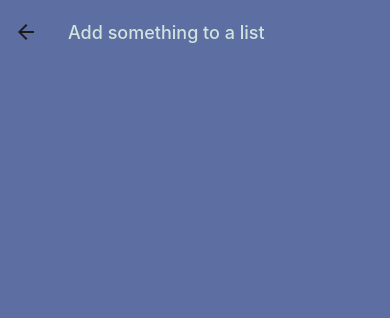
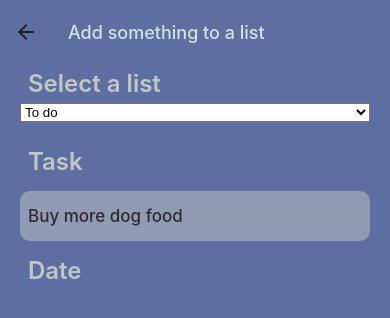
Before and after one commit to nhg0005/Fido-Remastered, a React Native app: screen /NewItemModal in a window 390 px wide. Shown: the top 318 px of the page. Built offline with nearby package versions, Linux system fonts and the light colour scheme.

Commit message:
Added content and styled NewItemModal. Implemented a list picker and made a few reusable components for the modal.

```diff
--- /dev/null
+++ b/components/MealOptions.js
@@ -0,0 +1,67 @@
+import React, {useContext, useEffect, useState} from 'react';
+import {StyleSheet, Text, View, TextInput} from 'react-native';
+import {UserDataContext} from '../context/UserDataContext';
+import {Picker} from '@react-native-picker/picker';
+
+/**************
+ * Page
+ **************/
+export const MealOptions = () => {
+  /* State Hooks */
+
+  /* Lifecycle Hooks */
+
+  return (
+    <View style={containerStyles.newItemInput}>
+      <Text style={textStyles.sectionHeader}>Meal</Text>
+      <TextInput
+        style={containerStyles.listItem}
+        returnKeyType="done"
+        placeholder="Lunch #3"
+      />
+      <Text style={textStyles.sectionHeader}>Time</Text>
+    </View>
+  );
+};
+
+/**************
+ * Components
+ **************/
+
+/**************
+ * Styling
+ **************/
+const containerStyles = StyleSheet.create({
+  main: {
+    flex: 1,
+    backgroundColor: '#5C6EA2',
+    paddingHorizontal: 20,
+  },
+  newItemInput: {marginTop: 20},
+  listItem: {
+    backgroundColor: 'rgba(194, 199, 197, 0.5)',
+    borderRadius: 10,
+    height: 50,
+    marginVertical: 10,
+    justifyContent: 'center',
+    fontSize: 17,
+    paddingHorizontal: 8,
+    color: '#32292F',
+    fontWeight: '500',
+  },
+});
+
+const textStyles = StyleSheet.create({
+  sectionHeader: {
+    fontSize: 24,
+    color: '#C2C7C5',
+    fontWeight: '600',
+    marginVertical: 5,
+    marginHorizontal: 8,
+  },
+  pickerItem: {
+    color: 'white',
+  },
+});
+
+const buttonStyles = StyleSheet.create({});
--- /dev/null
+++ b/components/ToDoOptions.js
@@ -0,0 +1,67 @@
+import React, {useContext, useEffect, useState} from 'react';
+import {StyleSheet, Text, View, TextInput} from 'react-native';
+import {UserDataContext} from '../context/UserDataContext';
+import {Picker} from '@react-native-picker/picker';
+
+/**************
+ * Page
+ **************/
+export const ToDoOptions = () => {
+  /* State Hooks */
+
+  /* Lifecycle Hooks */
+
+  return (
+    <View style={containerStyles.newItemInput}>
+      <Text style={textStyles.sectionHeader}>Task</Text>
+      <TextInput
+        style={containerStyles.listItem}
+        returnKeyType="done"
+        placeholder="Buy more dog food"
+      />
+      <Text style={textStyles.sectionHeader}>Date</Text>
+    </View>
+  );
+};
+
+/**************
+ * Components
+ **************/
+
+/**************
+ * Styling
+ **************/
+const containerStyles = StyleSheet.create({
+  main: {
+    flex: 1,
+    backgroundColor: '#5C6EA2',
+    paddingHorizontal: 20,
+  },
+  newItemInput: {marginTop: 20},
+  listItem: {
+    backgroundColor: 'rgba(194, 199, 197, 0.5)',
+    borderRadius: 10,
+    height: 50,
+    marginVertical: 10,
+    justifyContent: 'center',
+    fontSize: 17,
+    paddingHorizontal: 8,
+    color: '#32292F',
+    fontWeight: '500',
+  },
+});
+
+const textStyles = StyleSheet.create({
+  sectionHeader: {
+    fontSize: 24,
+    color: '#C2C7C5',
+    fontWeight: '600',
+    marginVertical: 5,
+    marginHorizontal: 8,
+  },
+  pickerItem: {
+    color: 'white',
+  },
+});
+
+const buttonStyles = StyleSheet.create({});
--- a/package.json
+++ b/package.json
@@ -10,6 +10,7 @@
     "lint": "eslint ."
   },
   "dependencies": {
+    "@react-native-picker/picker": "^2.4.1",
     "@react-navigation/native": "^6.0.10",
     "@react-navigation/native-stack": "^6.6.1",
     "react": "17.0.2",
--- a/pages/HomeScreen.js
+++ b/pages/HomeScreen.js
@@ -14,8 +14,10 @@ import {UserDataContext} from '../context/UserDataContext';
  * Page
  **************/
 export const HomeScreen = ({navigation}) => {
+  /* State Hooks */
   const {dummyData} = useContext(UserDataContext);
 
+  /* Lifecycle Hooks */
   // Adds new item header button to call modal
   useLayoutEffect(() => {
     navigation.setOptions({
--- a/pages/NewItemModal.js
+++ b/pages/NewItemModal.js
@@ -1,28 +1,53 @@
-import React, {useContext, useEffect} from 'react';
+import React, {useContext, useEffect, useState} from 'react';
 import {
   StatusBar,
   StyleSheet,
   Text,
   SectionList,
   TouchableOpacity,
+  SafeAreaView,
+  ScrollView,
   View,
+  TextInput,
 } from 'react-native';
 import {UserDataContext} from '../context/UserDataContext';
+import {Picker} from '@react-native-picker/picker';
+import {ToDoOptions} from '../components/ToDoOptions';
+import {MealOptions} from '../components/MealOptions';
 
 /**************
  * Page
  **************/
 export const NewItemModal = () => {
+  /* State Hooks */
   //   const {dummyData} = useContext(UserDataContext);
+  const [selectedList, setSelectedList] = useState('To do');
 
+  const [newTask, setNewTask] = useState('');
+  const [newDate, setNewDate] = useState();
+
+  /* Lifecycle Hooks */
   //   useEffect(() => {}, [dummyData]);
 
   return (
-    <View
+    <ScrollView
       style={containerStyles.main}
       contentInsetAdjustmentBehavior="automatic">
-      <StatusBar barStyle="light-content" />
-    </View>
+      <Text style={textStyles.sectionHeader}>Select a list</Text>
+      <Picker
+        selectedValue={selectedList}
+        onValueChange={(itemValue, itemIndex) => setSelectedList(itemValue)}
+        itemStyle={textStyles.pickerItem}>
+        <Picker.Item label="To do" value="To do" />
+        <Picker.Item label="Meals" value="Meals" />
+        <Picker.Item label="Walks" value="Walks" />
+        <Picker.Item label="Medication" value="Medication" />
+        <Picker.Item label="Appointments" value="Appointments" />
+      </Picker>
+      {/* Display based on list selection */}
+      {selectedList === 'To do' && <ToDoOptions />}
+      {selectedList === 'Meals' && <MealOptions />}
+    </ScrollView>
   );
 };
 
@@ -37,16 +62,33 @@ const containerStyles = StyleSheet.create({
   main: {
     flex: 1,
     backgroundColor: '#5C6EA2',
+    paddingHorizontal: 20,
   },
+  newItemInput: {marginTop: 20},
   listItem: {
     backgroundColor: 'rgba(194, 199, 197, 0.5)',
     borderRadius: 10,
     height: 50,
     marginVertical: 10,
     justifyContent: 'center',
+    fontSize: 17,
+    paddingHorizontal: 8,
+    color: '#32292F',
+    fontWeight: '500',
   },
 });
 
-const textStyles = StyleSheet.create({});
+const textStyles = StyleSheet.create({
+  sectionHeader: {
+    fontSize: 24,
+    color: '#C2C7C5',
+    fontWeight: '600',
+    marginVertical: 5,
+    marginHorizontal: 8,
+  },
+  pickerItem: {
+    color: 'white',
+  },
+});
 
 const buttonStyles = StyleSheet.create({});
```
Also changed, not shown: 2 other files (tests, documents, lock files or other folders).
